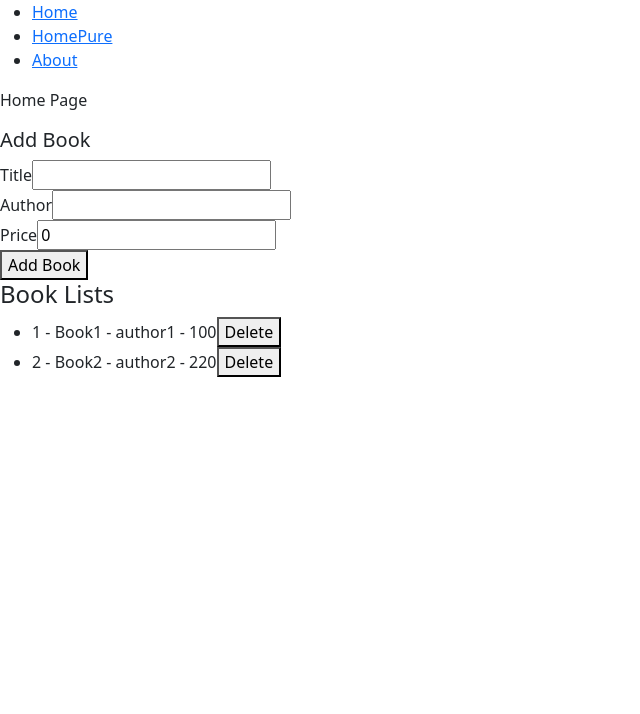
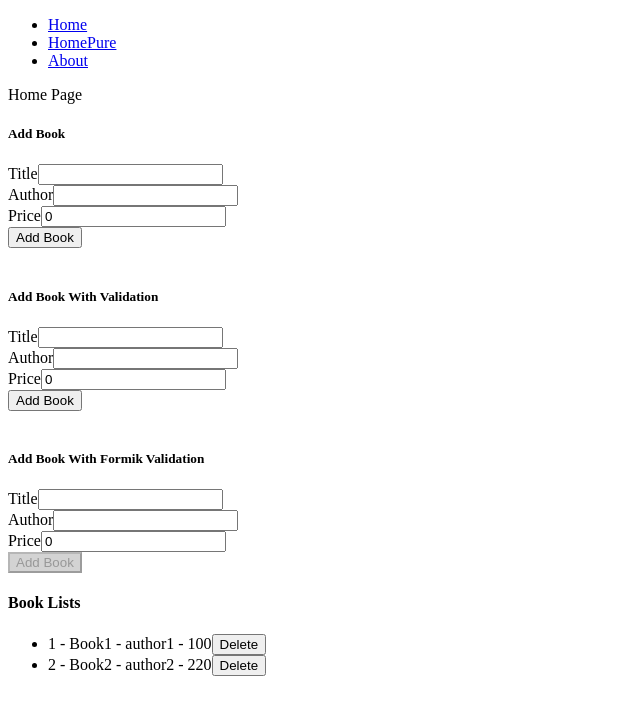
Before and after one commit to manesakae/react-redux-app, a React (Create React App) app: page / in a window 1280 px wide. Shown: the top 714 px of the page, without its empty margins (0-640 px from the left). Built offline with nearby package versions, Linux system fonts and the light colour scheme.

Commit message:
validation add in form

```diff
--- a/package.json
+++ b/package.json
@@ -7,15 +7,15 @@
     "@testing-library/jest-dom": "^5.17.0",
     "@testing-library/react": "^13.4.0",
     "@testing-library/user-event": "^13.5.0",
-    "bootstrap": "^5.3.1",
+    "formik": "^2.4.3",
     "react": "^18.2.0",
-    "react-bootstrap": "^2.8.0",
     "react-dom": "^18.2.0",
     "react-redux": "^8.1.2",
     "react-router-dom": "^6.14.2",
     "react-scripts": "5.0.1",
     "redux": "^4.2.1",
-    "web-vitals": "^2.1.4"
+    "web-vitals": "^2.1.4",
+    "yup": "^1.2.0"
   },
   "scripts": {
     "start": "react-scripts start",
--- /dev/null
+++ b/src/app/FormValidatorSchema/addbookSchema.js
@@ -0,0 +1,9 @@
+import * as Yup from 'yup';
+
+const addBookSchema = Yup.object().shape({
+    title: Yup.string().required("Title is required").min(3, "Title should have more than 3 char"),
+    author: Yup.string().required("Author is required").min(3, "Author should have more than 3 char"),
+    price: Yup.number().required("Price is required").lessThan(1000, "Price should be lass than 1000")
+});
+
+export default addBookSchema;
--- a/src/app/components/AddBook.js
+++ b/src/app/components/AddBook.js
@@ -1,6 +1,6 @@
 import React, { useState } from 'react'
 import { useDispatch } from 'react-redux';
-import { bookAdd } from '../booksSlice';
+import { bookAdd } from '../reducers/booksSlice';
 import { nanoid } from '@reduxjs/toolkit'
 
 function AddBook() {
@@ -9,7 +9,6 @@ function AddBook() {
     const [author, setAuthor] = useState('');
     const [price, setPrice] = useState(0);
 
-    // todo: use yup and formik for form validation
     const handleSubmit = (event) => {
         event.preventDefault();
         if (title && author && price) {
--- /dev/null
+++ b/src/app/components/AddBookWithFormikValidation.js
@@ -0,0 +1,58 @@
+import React from 'react'
+import { Formik, Form, Field, ErrorMessage } from 'formik';
+import addBookSchema from '../FormValidatorSchema/addbookSchema';
+import { useDispatch } from 'react-redux';
+import { bookAdd } from '../reducers/booksSlice';
+import { nanoid } from '@reduxjs/toolkit';
+
+const initialFormValues = {
+    title: "",
+    author: "",
+    price: 0
+}
+
+export default function AddBookWithFormikValidation() {
+    const dispatch = useDispatch();
+    return (
+        <Formik
+            initialValues={initialFormValues}
+            validationSchema={addBookSchema}
+            onSubmit={(values, { resetForm }) => {
+                dispatch(bookAdd({ ...values, id: nanoid() }));
+                resetForm();
+            }}
+        >
+            {(formik) => {
+                const { errors, touched, isValid, dirty } = formik;
+                return (
+                    <div>
+                        <h5>Add Book With Formik Validation</h5>
+                        <Form>
+                            <div>
+                                <label> Title
+                                    <Field type="text" name="title" id="title" className={errors.title && touched.title ? "input-error" : null} />
+                                    <ErrorMessage name="title" component="span" className='error' />
+                                </label>
+                            </div>
+                            <div>
+                                <label> Author
+                                    <Field type="text" name="author" id="author" className={errors.author && touched.author ? "input-error" : null} />
+                                    <ErrorMessage name="author" component="span" className='error' />
+                                </label>
+                            </div>
+                            <div>
+                                <label> Price
+                                    <Field type="number" name="price" id="price" className={errors.price && touched.price ? "input-error" : null} />
+                                    <ErrorMessage name="price" component="span" className='error' />
+                                </label>
+                            </div>
+                            <button type="submit"
+                                className={!(dirty && isValid) ? "disabled-btn" : ""}
+                                disabled={!(dirty && isValid)}>Add Book</button>
+                        </Form>
+                    </div>
+                );
+            }}
+        </Formik>
+    )
+}
--- /dev/null
+++ b/src/app/components/AddBookWithValidation.js
@@ -0,0 +1,73 @@
+import { nanoid } from '@reduxjs/toolkit';
+import React, { useEffect, useState } from 'react'
+import { useDispatch } from 'react-redux';
+import { bookAdd } from '../reducers/booksSlice';
+
+export default function AddBookWithValidation() {
+    const initialFormValues = {
+        title: "",
+        author: "",
+        price: 0
+    }
+    const [formValues, setFormValues] = useState(initialFormValues);
+    const [formErrors, setFormErrors] = useState({});
+    const [isSubmit, setIsSubmit] = useState(false);
+    const dispatch = useDispatch();
+
+    const handleChange = (e) => {
+        const { name, value } = e.target;
+        setFormValues({ ...formValues, [name]: value })
+    }
+
+    const validate = (values) => {
+        let errors = {}
+        if (!values.title) errors.title = "Title cannot be empty";
+        if (!values.author) errors.author = "Author cannot be empty";
+        if (!values.price) errors.price = "Price cannot be 0";
+        else if (values.price > 1000) errors.price = "Price cannot be greater than 1000";
+        return errors;
+    }
+
+    const handleSubmit = (event) => {
+        event.preventDefault();
+        //validate form
+        setFormErrors(validate(formValues));
+        setIsSubmit(true);
+    }
+
+    const submitForm = () => {
+        dispatch(bookAdd({ ...formValues, id: nanoid() }))
+    }
+
+    useEffect(() => {
+        if (Object.keys(formErrors).length === 0 && isSubmit) {
+            submitForm();
+        }
+    }, [formErrors])
+    return (
+        <div>
+            <h5>Add Book With Validation</h5>
+            <form onSubmit={handleSubmit}>
+                <div>
+                    <label> Title
+                        <input type="text" name="title" value={formValues.title} onChange={handleChange} className={formErrors.title && "input-error"} />
+                        {formErrors.title && (<span className='error'>{formErrors.title}</span>)}
+                    </label>
+                </div>
+                <div>
+                    <label> Author
+                        <input type="text" name="author" value={formValues.author} onChange={handleChange} className={formErrors.author && "input-error"} />
+                        {formErrors.author && (<span className='error'>{formErrors.author}</span>)}
+                    </label>
+                </div>
+                <div>
+                    <label> Price
+                        <input type="number" name="price" value={formValues.price} onChange={handleChange} className={formErrors.price && "input-error"} />
+                        {formErrors.price && (<span className='error'>{formErrors.price}</span>)}
+                    </label>
+                </div>
+                <button type="submit">Add Book</button>
+            </form>
+        </div>
+    )
+}
--- a/src/app/components/BookCard.js
+++ b/src/app/components/BookCard.js
@@ -1,6 +1,6 @@
 import React from 'react'
 import { useDispatch } from 'react-redux'
-import { bookDelete } from '../booksSlice';
+import { bookDelete } from '../reducers/booksSlice';
 
 function BookCard({ book }) {
     const dispatch = useDispatch();
--- a/src/app/pages/About.js
+++ b/src/app/pages/About.js
@@ -2,7 +2,10 @@ import React from 'react'
 
 function About() {
     return (
-        <div>About Page</div>
+        <div>
+            About
+            todo: async fet api, multiple reducer
+        </div>
     )
 }
 
--- a/src/app/pages/Home.js
+++ b/src/app/pages/Home.js
@@ -1,7 +1,7 @@
 import React from 'react'
-import { useSelector } from 'react-redux'
 import AddBook from '../components/AddBook';
-import BookCard from '../components/BookCard';
+import AddBookWithFormikValidation from '../components/AddBookWithFormikValidation';
+import AddBookWithValidation from '../components/AddBookWithValidation';
 import BookList from '../components/BookList';
 
 function Home() {
@@ -9,6 +9,10 @@ function Home() {
         <div>
             <p>Home Page</p>
             <AddBook />
+            <br />
+            <AddBookWithValidation />
+            <br />
+            <AddBookWithFormikValidation />
             <BookList />
         </div>
     )
--- a/src/app/store.js
+++ b/src/app/store.js
@@ -1,5 +1,5 @@
 import { configureStore } from "@reduxjs/toolkit";
-import booksReducer from "./booksSlice";
+import booksReducer from "./reducers/booksSlice";
 
 export default configureStore({
     reducer:
--- a/src/index.css
+++ b/src/index.css
@@ -11,3 +11,13 @@ code {
   font-family: source-code-pro, Menlo, Monaco, Consolas, 'Courier New',
     monospace;
 } */
+
+.error {
+  color: red;
+}
+.input-error{
+  border: 0.5px solid red;
+}
+.disabled-btn{
+  background-color: lightgray;
+}
--- a/src/index.js
+++ b/src/index.js
@@ -1,6 +1,5 @@
 import React from 'react';
 import ReactDOM from 'react-dom/client';
-import 'bootstrap/dist/css/bootstrap.min.css';
 import './index.css';
 import App from './App';
 import reportWebVitals from './reportWebVitals';
```
Also changed, not shown: src/app/reducers/booksSlice.js (renamed from src/app/booksSlice.js), 1 other file (tests, documents, lock files or other folders).
